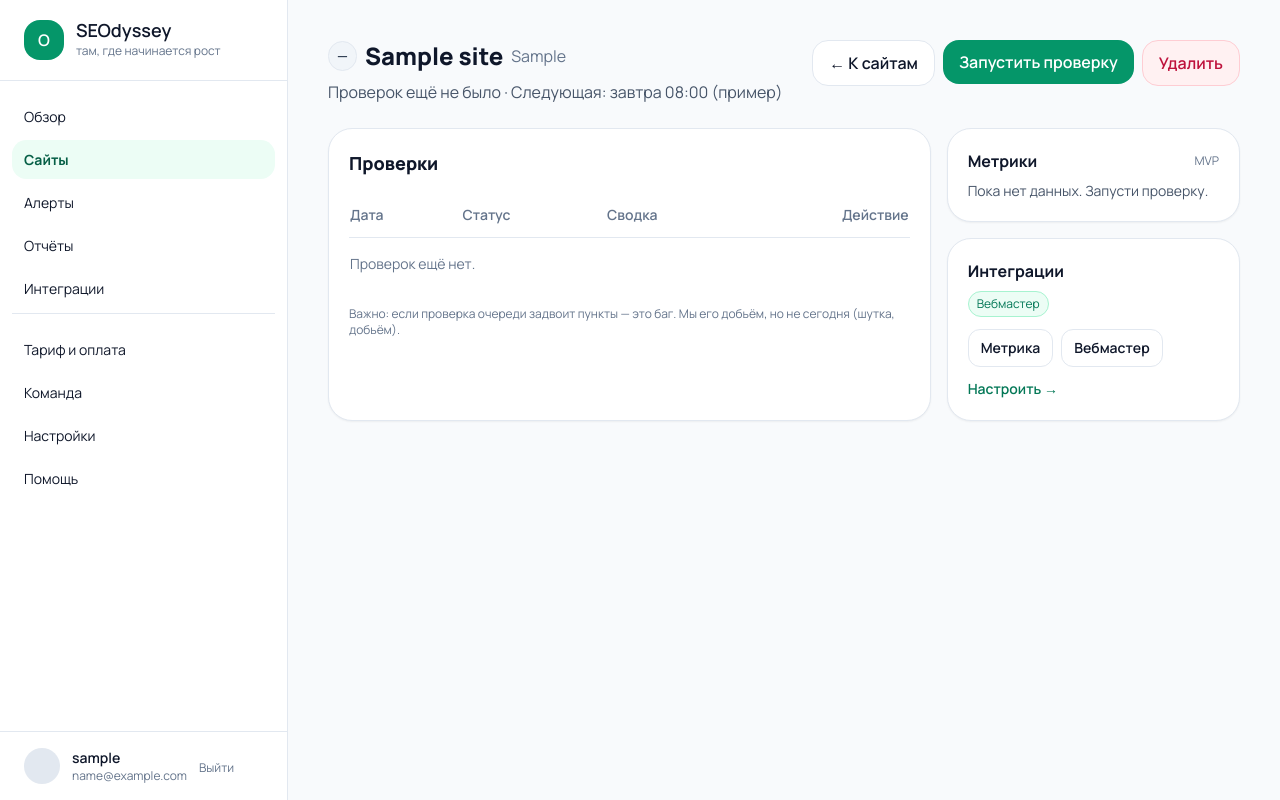
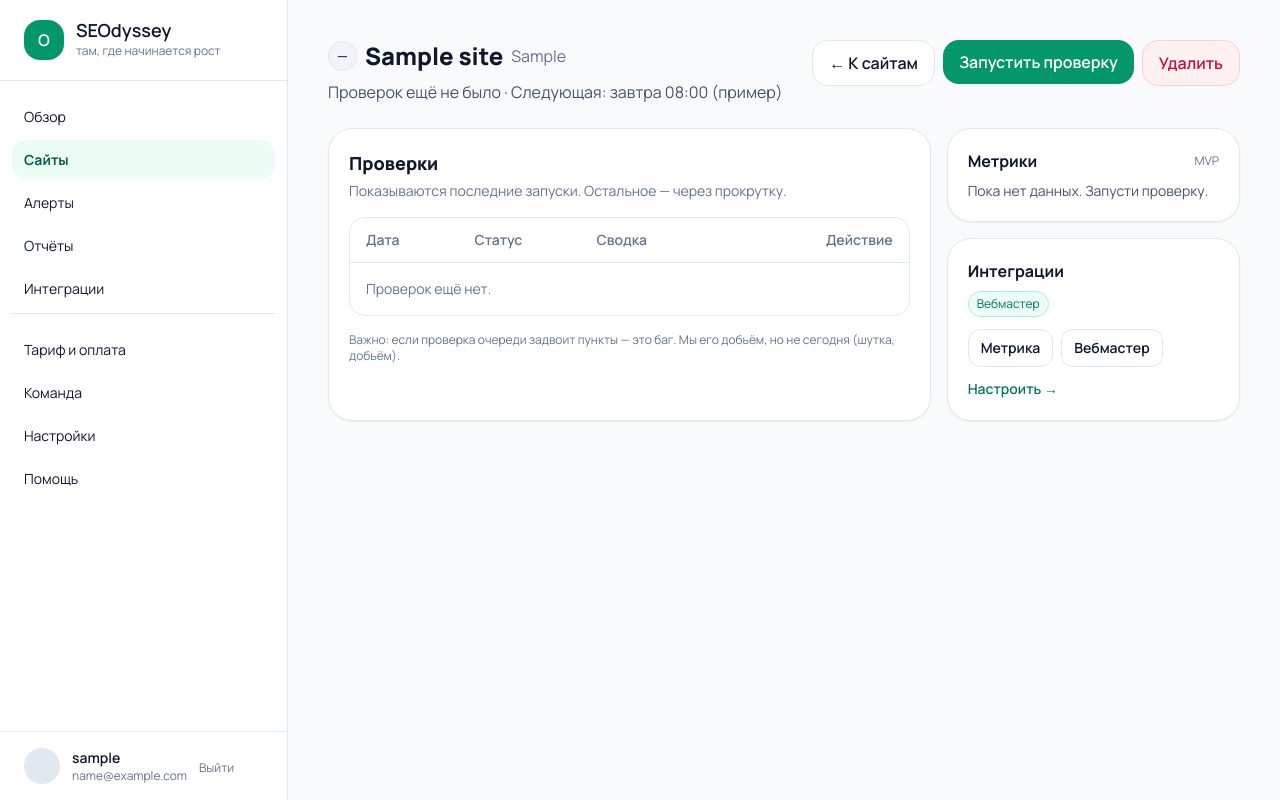
Before and after one commit to lex-code-dev/seodyssey-web, a Django app: page /sites/1/ in a window 1280 px wide. Run offline with Django 5.2, Linux system fonts and the light colour scheme; a user stored in the database is signed in; tables that the repository leaves empty hold one stand-in row (values such as "Sample post"); data that the repository does not hold is empty; some libraries are stand-ins or nearby versions.

Commit message:
Improve checks scroll area and align issue actions

```diff
--- a/core/templates/core/site_checks.html
+++ b/core/templates/core/site_checks.html
@@ -48,24 +48,28 @@
 
   <div class="grid grid-cols-1 lg:grid-cols-3 gap-4">
     <section class="lg:col-span-2 bg-white border border-slate-200 rounded-3xl p-5 shadow-sm">
-      <div class="flex items-center justify-between">
+      <div class="flex items-center justify-between gap-3">
+        <div>
           <h2 class="text-lg font-extrabold">Проверки</h2>
+          <p class="text-sm text-slate-500 mt-1">Показываются последние запуски. Остальное — через прокрутку.</p>
+        </div>
       </div>
 
-      <div class="mt-4 overflow-x-auto">
+      <div class="mt-4 overflow-hidden rounded-2xl border border-slate-200">
+        <div class="max-h-[360px] overflow-y-auto">
           <table class="min-w-full text-sm">
-          <thead class="text-slate-500">
+            <thead class="text-slate-500 sticky top-0 bg-white z-10">
               <tr class="border-b border-slate-200">
-              <th class="text-left py-3 pr-4 font-semibold">Дата</th>
+                <th class="text-left py-3 px-4 font-semibold">Дата</th>
                 <th class="text-left py-3 pr-4 font-semibold">Статус</th>
                 <th class="text-left py-3 pr-4 font-semibold">Сводка</th>
-              <th class="text-right py-3 font-semibold">Действие</th>
+                <th class="text-right py-3 px-4 font-semibold">Действие</th>
               </tr>
             </thead>
             <tbody class="divide-y divide-slate-200">
               {% for c in checks %}
                 <tr>
-                <td class="py-3 pr-4 whitespace-nowrap">{{ c.created_at|date:"d.m H:i" }}</td>
+                  <td class="py-3 px-4 whitespace-nowrap">{{ c.created_at|date:"d.m H:i" }}</td>
                   <td class="py-3 pr-4">
                     {% if c.status == 'fail' %}
                       <span class="px-2 py-1 rounded-full bg-rose-50 text-rose-700 border border-rose-200 text-xs font-semibold">FAIL</span>
@@ -107,15 +111,16 @@
                       {% endif %}
                     {% endwith %}
                   </td>
-                <td class="py-3 text-right">
+                  <td class="py-3 px-4 text-right">
                     <a href="{% url 'check_detail' check_id=c.id %}" class="text-emerald-700 font-semibold hover:text-emerald-800">Открыть</a>
                   </td>
                 </tr>
               {% empty %}
-              <tr><td class="py-4 text-slate-500" colspan="4">Проверок ещё нет.</td></tr>
+                <tr><td class="py-4 px-4 text-slate-500" colspan="4">Проверок ещё нет.</td></tr>
               {% endfor %}
             </tbody>
           </table>
+        </div>
       </div>
 
       <div class="mt-4 text-xs text-slate-500">
@@ -294,7 +299,7 @@
 
       <div class="mt-5 grid grid-cols-1 xl:grid-cols-2 gap-4">
         {% for iss in open_issues %}
-          <div class="rounded-2xl border border-slate-200 p-4">
+          <div class="rounded-2xl border border-slate-200 p-4 h-full flex flex-col">
             <div class="flex items-start justify-between gap-3">
               <div class="min-w-0">
                 <div class="text-base font-bold text-slate-900">
@@ -337,7 +342,7 @@
               </div>
             {% endif %}
 
-            <div class="mt-4 flex flex-col sm:flex-row sm:items-center sm:justify-between gap-3">
+            <div class="mt-auto pt-4 flex flex-col sm:flex-row sm:items-center sm:justify-between gap-3">
               {% if iss.last_checkrun %}
                 <a class="text-sm text-emerald-700 font-semibold hover:text-emerald-800" href="{% url 'check_detail' check_id=iss.last_checkrun.id %}">
                   Открыть прогон →
```
Lines whose indentation alone changed are shown as unchanged.
